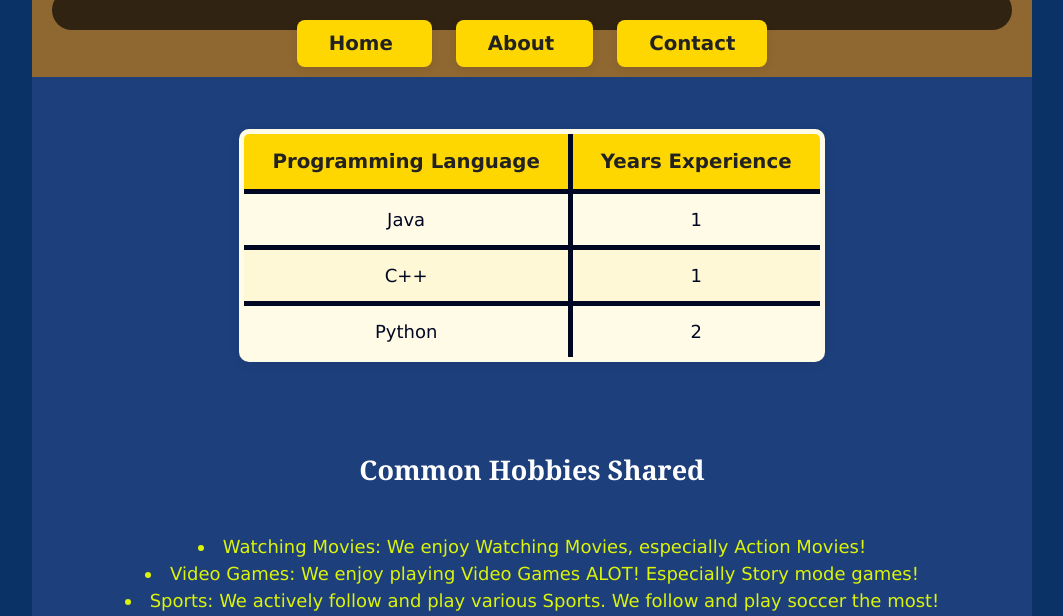
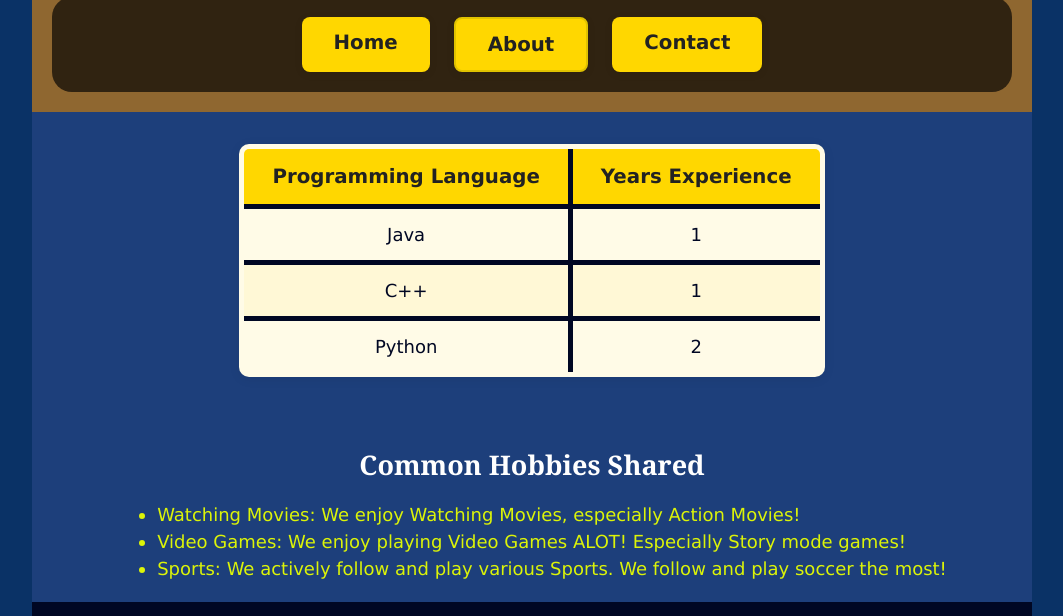
Before and after one commit to Mikey-Huntzinger/CST336_LAB1_GROUP_17, a plain HTML site: page about.html in a window 1280 px wide. Shown: the part 125-741 px from the top of the page, without its empty margins (108-1171 px from the left). Drawn offline with Linux system fonts and the light colour scheme.

```diff
--- a/about.html
+++ b/about.html
@@ -7,46 +7,39 @@
     <link href="styles.css" rel="stylesheet">
 </head>
 
-<body style="background-color: #0a3266;">
+<body>
     <div id="container">
         <header>
-            <h1 style="text-align: center; background: black; color: white; margin: 0; padding: 20px 0;">About</h1>
-
-                        <nav style="display: flex; justify-content: center; margin-top: 20px;"></nav>
-                <a href="index.html" style="background: gold; color: #222; text-decoration: none; padding: 12px 32px; margin: 0 12px; border-radius: 8px; font-weight: bold; font-size: 1.1em; box-shadow: 0 2px 8px rgba(0,0,0,0.08); transition: background 0.2s, color 0.2s;">
-                    Home
-                </a>
-                <a href="about.html" style="background: gold; color: #222; text-decoration: none; padding: 12px 32px; margin: 0 12px; border-radius: 8px; font-weight: bold; font-size: 1.1em; box-shadow: 0 2px 8px rgba(0,0,0,0.08); transition: background 0.2s, color 0.2s;">
-                    About
-                </a>
-                <a href="contact.html" style="background: gold; color: #222; text-decoration: none; padding: 12px 32px; margin: 0 12px; border-radius: 8px; font-weight: bold; font-size: 1.1em; box-shadow: 0 2px 8px rgba(0,0,0,0.08); transition: background 0.2s, color 0.2s;">
-                    Contact
-                </a>
+            <h1 class="main-title">About</h1>
+            <nav class="main-nav">
+                <a href="index.html" class="nav-link">Home</a>
+                <a href="about.html" class="nav-link active">About</a>
+                <a href="contact.html" class="nav-link">Contact</a>
             </nav>
         </header>
 
         <main>
             <div id="experience">
-                <div style="display: flex; justify-content: center; margin: 32px 0;">
-                    <table style="border-collapse: collapse; min-width: 350px; background: #fffbe7; box-shadow: 0 2px 12px rgba(0,0,0,0.07); border-radius: 10px; overflow: hidden;">
+                <div class="table-container">
+                    <table>
                         <thead>
-                            <tr style="background: gold;">
-                                <th style="padding: 14px 28px; font-size: 1.1em; border-bottom: 2px solid #e0c200; color: #222; text-align: left;">Programming Language</th>
-                                <th style="padding: 14px 28px; font-size: 1.1em; border-bottom: 2px solid #e0c200; color: #222; text-align: left;">Years Experience</th>
+                            <tr>
+                                <th>Programming Language</th>
+                                <th>Years Experience</th>
                             </tr>
                         </thead>
                         <tbody>
                             <tr>
-                                <td style="padding: 12px 28px; border-bottom: 1px solid #f3e7b3;">Java</td>
-                                <td style="padding: 12px 28px; border-bottom: 1px solid #f3e7b3;">1</td>
-                            </tr>
-                            <tr style="background: #fff8d6;">
-                                <td style="padding: 12px 28px; border-bottom: 1px solid #f3e7b3;">C++</td>
-                                <td style="padding: 12px 28px; border-bottom: 1px solid #f3e7b3;">1</td>
+                                <td>Java</td>
+                                <td>1</td>
                             </tr>
                             <tr>
-                                <td style="padding: 12px 28px;">Python</td>
-                                <td style="padding: 12px 28px;">2</td>
+                                <td>C++</td>
+                                <td>1</td>
+                            </tr>
+                            <tr>
+                                <td>Python</td>
+                                <td>2</td>
                             </tr>
                         </tbody>
                     </table>
@@ -54,11 +47,11 @@
             </div>
 
             <div id="hobbies">
-                <h2 style="color: white;">Common Hobbies Shared</h2>
-                <ul style="color: white;"></ul>
-                    <li style="color: #dcf408;">Watching Movies: We enjoy Watching Movies, especially Action Movies!</li>
-                    <li style="color: #dcf408;">Video Games: We enjoy playing Video Games ALOT! Especially Story mode games!</li>
-                    <li style="color: #dcf408;">Sports: We actively follow and play various Sports. We follow and play soccer the most!</li>
+                <h2>Common Hobbies Shared</h2>
+                <ul>
+                    <li>Watching Movies: We enjoy Watching Movies, especially Action Movies!</li>
+                    <li>Video Games: We enjoy playing Video Games ALOT! Especially Story mode games!</li>
+                    <li>Sports: We actively follow and play various Sports. We follow and play soccer the most!</li>
                 </ul>
             </div>
         </main>
--- a/styles.css
+++ b/styles.css
@@ -2,7 +2,7 @@
     font-family:Verdana, Geneva, Tahoma, sans-serif;
     line-height: 1.5em;
     font-size: 18px;
-    background-color: rgb(194, 224, 255);
+    background-color: #0a3266;
     color: white;
     text-align: center;
 }
@@ -28,6 +28,9 @@
 }
 
 nav {
+    display: flex;
+    justify-content: center;
+    margin-top: 20px;
     background-color: rgb(48, 35, 17);
     padding: 20px;
     border-radius: 20px;
@@ -35,15 +38,25 @@
 
 nav a {
     text-decoration: none;
-    color: white;
-    background-color: rgb(22, 13, 0);
-    padding: 10px;
-    margin: 10px;
-    border-radius: 10px;
+    color: #222;
+    background: gold;
+    padding: 12px 32px;
+    margin: 0 12px;
+    border-radius: 8px;
+    font-weight: bold;
+    font-size: 1.1em;
+    box-shadow: 0 2px 8px rgba(0,0,0,0.08);
+    transition: background 0.2s, color 0.2s;
+}
+
+nav a.active {
+    /* Optionally highlight the active page */
+    border: 2px solid #e0c200;
 }
 
 nav a:hover {
     background-color: rgb(29, 63, 123);
+    color: white;
 }
 
 /* Index/Home Page Styling */
@@ -51,6 +64,7 @@
 #members {
     display: flex;
     justify-content: center;
+    gap: 40px;
     align-content: center;
     padding: 20px;
 }
@@ -61,6 +75,7 @@
 }
 
 .individuals {
+    text-align: center;
     padding: 20px;
 }
 
@@ -68,31 +83,69 @@
     text-align: center;
 }
 
+#bottomText {
+    margin-top: 30px;
+}
+
 /* About Page Styling */
+
+.table-container {
+    display: flex;
+    justify-content: center;
+    margin: 32px 0;
+}
 
 table, table td, table th {
     border: 5px solid rgb(0, 7, 35);
 }
 
 table {
-    background-color: rgb(194, 224, 255);
-    color: rgb(0, 7, 35);
+    border-collapse: collapse;
+    min-width: 350px;
+    background: #fffbe7;
+    box-shadow: 0 2px 12px rgba(0,0,0,0.07);
+    border-radius: 10px;
+    overflow: hidden;
     margin: auto;
     padding: 5px;
+    color: rgb(0, 7, 35);
 }
 
-#experience {
-    padding: 20px;
+table th {
+    background: gold;
+    padding: 14px 28px;
+    font-size: 1.1em;
+    border-bottom: 2px solid #e0c200;
+    color: #222;
+    text-align: left;
+}
+
+table td {
+    padding: 12px 28px;
+    border-bottom: 1px solid #f3e7b3;
+}
+
+table tr:nth-child(2) {
+    background: #fff8d6;
 }
 
 #hobbies {
     padding: 20px;
 }
 
+#hobbies h2 {
+    color: white;
+}
+
 #hobbies ul {
+    color: white;
     text-align: left;
     display: inline-block;
     margin: auto;
+}
+
+#hobbies li {
+    color: #dcf408;
 }
 
 footer {
@@ -105,3 +158,19 @@
 footer img {
     width: 100px;
 }
+
+.contact-main {
+    background-color: #0a3266;
+    min-height: 80vh;
+    display: flex;
+    align-items: center;
+    justify-content: center;
+    padding: 40px 0;
+}
+
+.contact-form {
+    background: #0a3266;
+    border-radius: 10px;
+    box-shadow: 0 4px 16px rgba(0,0,0,0.2);
+    border: none;
+}
```
Also changed, not shown: contact.html (+7 -13 lines), index.html (+12 -19 lines), images/Mikey.jpg (added).
